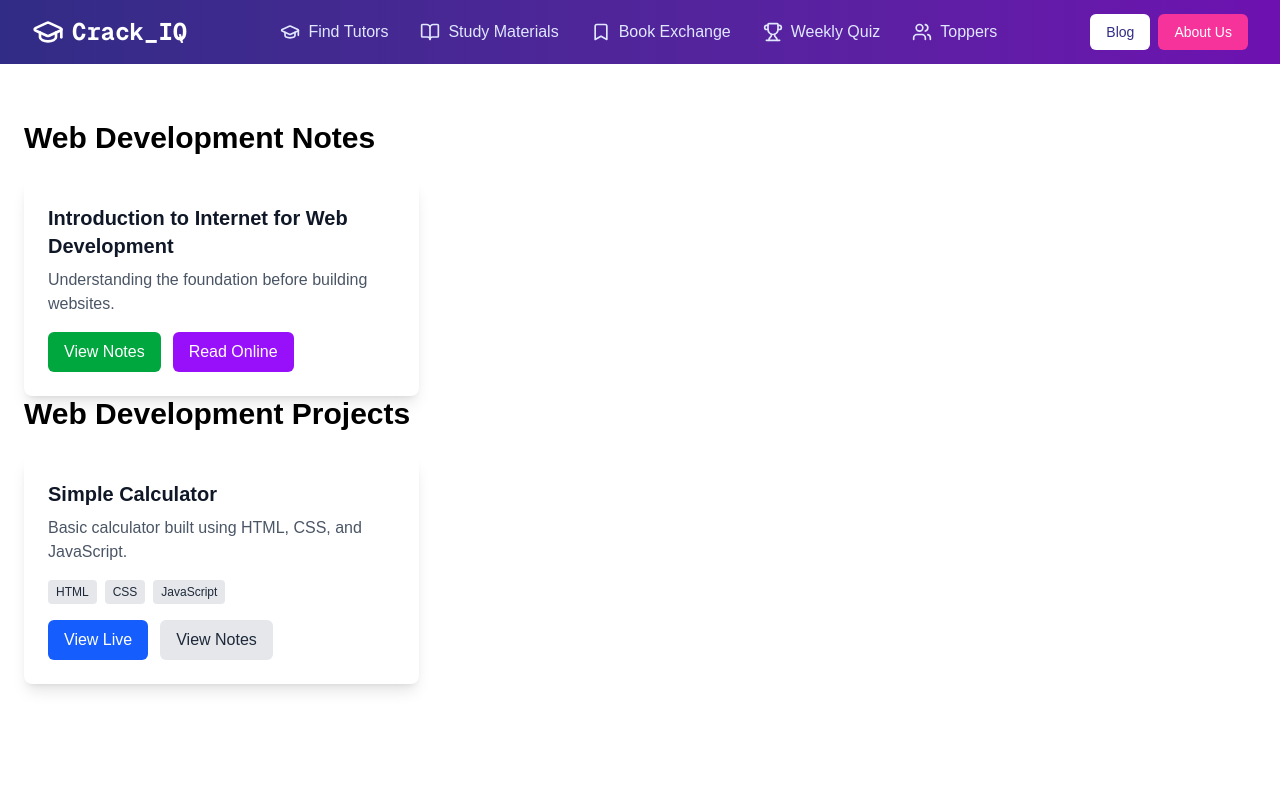
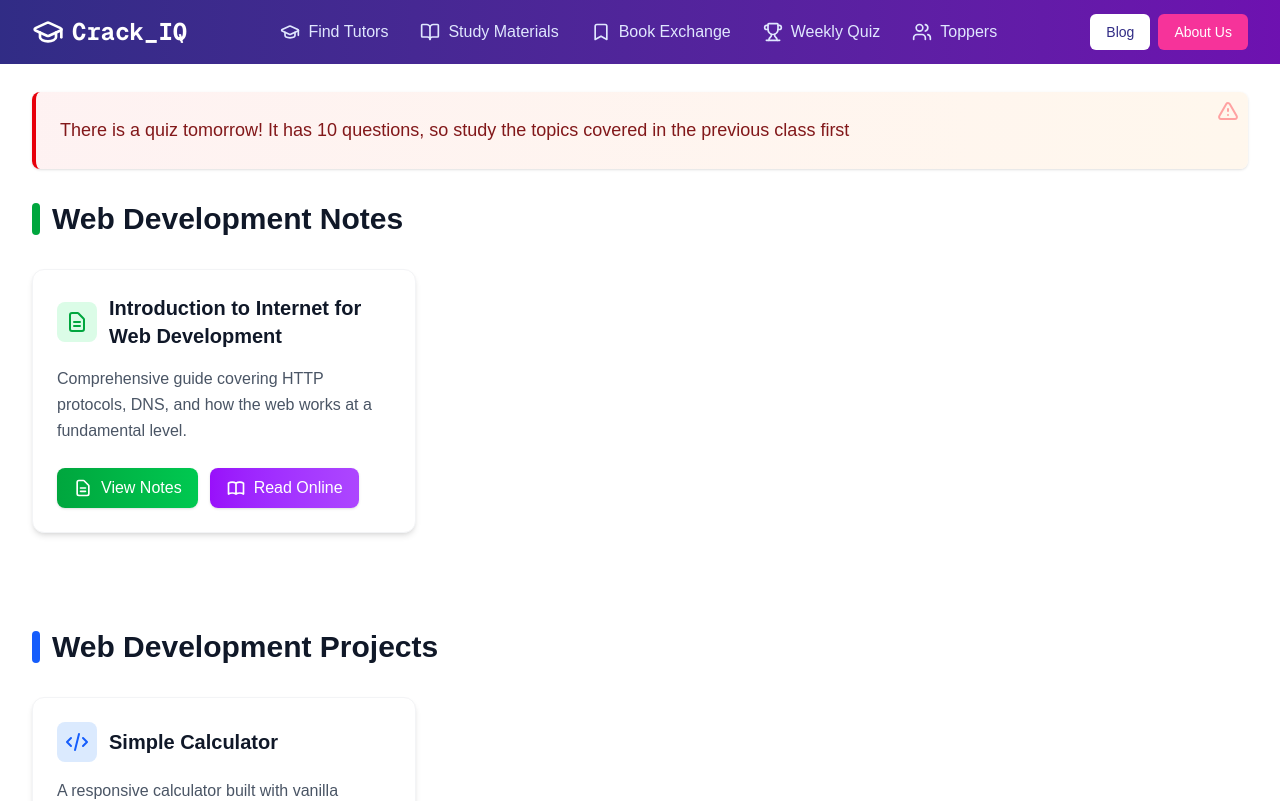
Before and after one commit to mrankit5575/mukundpur-Clent, a Next.js app: page /webdev in a window 1280 px wide. Shown: the top 801 px of the page. Built offline with nearby package versions, Linux system fonts and the light colour scheme.

Commit message:
udpate the web dev

```diff
--- a/src/app/webdev/page.jsx
+++ b/src/app/webdev/page.jsx
@@ -2,6 +2,31 @@
 
 import { motion } from 'framer-motion';
 import Link from 'next/link';
+
+// Announcement card component
+const AnnouncementCard = ({ message }) => {
+  if (!message) return null;
+
+  return (
+    <motion.div
+      initial={{ opacity: 0, y: -20 }}
+      animate={{ opacity: 1, y: 0 }}
+      transition={{
+        duration: 0.6,
+        ease: [0.16, 1, 0.3, 1]
+      }}
+      whileHover={{ scale: 1.01 }}
+      className="relative bg-gradient-to-r from-red-50 to-orange-50 border-l-4 border-red-600 text-red-900 p-6 mb-8 rounded-lg shadow-sm mt-15"
+    >
+      <div className="absolute top-2 right-2 text-red-300">
+        <svg xmlns="http://www.w3.org/2000/svg" className="h-6 w-6" fill="none" viewBox="0 0 24 24" stroke="currentColor">
+          <path strokeLinecap="round" strokeLinejoin="round" strokeWidth={2} d="M12 9v2m0 4h.01m-6.938 4h13.856c1.54 0 2.502-1.667 1.732-3L13.732 4c-.77-1.333-2.694-1.333-3.464 0L3.34 16c-.77 1.333.192 3 1.732 3z" />
+        </svg>
+      </div>
+      <p className="font-medium text-lg leading-relaxed">{message}</p>
+    </motion.div>
+  );
+};
 
 // Project card component
 const ProjectCard = ({ project, index }) => {
@@ -11,22 +36,38 @@ const ProjectCard = ({ project, index }) => {
     <motion.div
       initial={{ opacity: 0, y: 20 }}
       animate={{ opacity: 1, y: 0 }}
-      transition={{ duration: 0.5, delay: index * 0.1 }}
-      whileHover={{ y: -5 }}
-      className="bg-white rounded-lg shadow-lg overflow-hidden "
+      transition={{
+        duration: 0.6,
+        delay: index * 0.1,
+        ease: [0.16, 1, 0.3, 1]
+      }}
+      whileHover={{
+        y: -8,
+        boxShadow: "0 20px 25px -5px rgba(0, 0, 0, 0.1), 0 10px 10px -5px rgba(0, 0, 0, 0.04)"
+      }}
+      className="bg-white rounded-xl shadow-md overflow-hidden border border-gray-100 hover:border-gray-200 transition-all duration-300"
     >
       <div className="p-6">
-        <h3 className="text-xl font-bold text-gray-900 mb-2">{project.title}</h3>
-        <p className="text-gray-600 mb-4">{project.description}</p>
+        <div className="flex items-center mb-4">
+          <div className="bg-blue-100 p-2 rounded-lg mr-3">
+            <svg xmlns="http://www.w3.org/2000/svg" className="h-6 w-6 text-blue-600" fill="none" viewBox="0 0 24 24" stroke="currentColor">
+              <path strokeLinecap="round" strokeLinejoin="round" strokeWidth={2} d="M10 20l4-16m4 4l4 4-4 4M6 16l-4-4 4-4" />
+            </svg>
+          </div>
+          <h3 className="text-xl font-bold text-gray-900">{project.title}</h3>
+        </div>
 
-        <div className="flex flex-wrap gap-2 mb-4">
+        <p className="text-gray-600 mb-4 leading-relaxed">{project.description}</p>
+
+        <div className="flex flex-wrap gap-2 mb-6">
           {project.technologies.map((tech, i) => (
-            <span
+            <motion.span
               key={i}
-              className="px-2 py-1 bg-gray-200 text-gray-800 text-xs font-medium rounded"
+              whileHover={{ scale: 1.05 }}
+              className="px-3 py-1 bg-gray-100 text-gray-700 text-sm font-medium rounded-full"
             >
               {tech}
-            </span>
+            </motion.span>
           ))}
         </div>
 
@@ -35,8 +76,12 @@ const ProjectCard = ({ project, index }) => {
             <motion.div
               whileHover={{ scale: 1.05 }}
               whileTap={{ scale: 0.95 }}
-              className="px-4 py-2 bg-blue-600 text-white rounded-md cursor-pointer hover:bg-blue-700 transition-colors"
+              className="px-4 py-2 bg-gradient-to-r from-blue-600 to-blue-500 text-white rounded-lg cursor-pointer hover:from-blue-700 hover:to-blue-600 transition-all shadow-sm flex items-center"
             >
+              <svg xmlns="http://www.w3.org/2000/svg" className="h-5 w-5 mr-2" fill="none" viewBox="0 0 24 24" stroke="currentColor">
+                <path strokeLinecap="round" strokeLinejoin="round" strokeWidth={2} d="M15 12a3 3 0 11-6 0 3 3 0 016 0z" />
+                <path strokeLinecap="round" strokeLinejoin="round" strokeWidth={2} d="M2.458 12C3.732 7.943 7.523 5 12 5c4.478 0 8.268 2.943 9.542 7-1.274 4.057-5.064 7-9.542 7-4.477 0-8.268-2.943-9.542-7z" />
+              </svg>
               View Live
             </motion.div>
           </Link>
@@ -45,8 +90,11 @@ const ProjectCard = ({ project, index }) => {
             href={project.pdfLink}
             target="_blank"
             rel="noopener noreferrer"
-            className="px-4 py-2 bg-gray-200 text-gray-800 rounded-md hover:bg-gray-300 transition-colors"
+            className="px-4 py-2 bg-gray-100 text-gray-700 rounded-lg hover:bg-gray-200 transition-all shadow-sm flex items-center"
           >
+            <svg xmlns="http://www.w3.org/2000/svg" className="h-5 w-5 mr-2" fill="none" viewBox="0 0 24 24" stroke="currentColor">
+              <path strokeLinecap="round" strokeLinejoin="round" strokeWidth={2} d="M9 12h6m-6 4h6m2 5H7a2 2 0 01-2-2V5a2 2 0 012-2h5.586a1 1 0 01.707.293l5.414 5.414a1 1 0 01.293.707V19a2 2 0 01-2 2z" />
+            </svg>
             View Notes
           </a>
         </div>
@@ -63,21 +111,39 @@ const NoteCard = ({ note, index }) => {
     <motion.div
       initial={{ opacity: 0, y: 20 }}
       animate={{ opacity: 1, y: 0 }}
-      transition={{ duration: 0.5, delay: index * 0.1 }}
-      whileHover={{ y: -5 }}
-      className="bg-white rounded-lg shadow-lg overflow-hidden"
+      transition={{
+        duration: 0.6,
+        delay: index * 0.1,
+        ease: [0.16, 1, 0.3, 1]
+      }}
+      whileHover={{
+        y: -8,
+        boxShadow: "0 20px 25px -5px rgba(0, 0, 0, 0.1), 0 10px 10px -5px rgba(0, 0, 0, 0.04)"
+      }}
+      className="bg-white rounded-xl shadow-md overflow-hidden border border-gray-100 hover:border-gray-200 transition-all duration-300"
     >
       <div className="p-6">
-        <h3 className="text-xl font-bold text-gray-900 mb-2">{note.title}</h3>
-        <p className="text-gray-600 mb-4">{note.description}</p>
+        <div className="flex items-center mb-4">
+          <div className="bg-green-100 p-2 rounded-lg mr-3">
+            <svg xmlns="http://www.w3.org/2000/svg" className="h-6 w-6 text-green-600" fill="none" viewBox="0 0 24 24" stroke="currentColor">
+              <path strokeLinecap="round" strokeLinejoin="round" strokeWidth={2} d="M9 12h6m-6 4h6m2 5H7a2 2 0 01-2-2V5a2 2 0 012-2h5.586a1 1 0 01.707.293l5.414 5.414a1 1 0 01.293.707V19a2 2 0 01-2 2z" />
+            </svg>
+          </div>
+          <h3 className="text-xl font-bold text-gray-900">{note.title}</h3>
+        </div>
+
+        <p className="text-gray-600 mb-6 leading-relaxed">{note.description}</p>
 
         <div className="flex space-x-3">
           <a
             href={note.link}
             target="_blank"
             rel="noopener noreferrer"
-            className="px-4 py-2 bg-green-600 text-white rounded-md hover:bg-green-700 transition-colors inline-block"
+            className="px-4 py-2 bg-gradient-to-r from-green-600 to-green-500 text-white rounded-lg hover:from-green-700 hover:to-green-600 transition-all shadow-sm flex items-center"
           >
+            <svg xmlns="http://www.w3.org/2000/svg" className="h-5 w-5 mr-2" fill="none" viewBox="0 0 24 24" stroke="currentColor">
+              <path strokeLinecap="round" strokeLinejoin="round" strokeWidth={2} d="M9 12h6m-6 4h6m2 5H7a2 2 0 01-2-2V5a2 2 0 012-2h5.586a1 1 0 01.707.293l5.414 5.414a1 1 0 01.293.707V19a2 2 0 01-2 2z" />
+            </svg>
             View Notes
           </a>
 
@@ -86,8 +152,11 @@ const NoteCard = ({ note, index }) => {
               href={note.readLink}
               target="_blank"
               rel="noopener noreferrer"
-              className="px-4 py-2 bg-purple-600 text-white rounded-md hover:bg-purple-700 transition-colors inline-block"
+              className="px-4 py-2 bg-gradient-to-r from-purple-600 to-purple-500 text-white rounded-lg hover:from-purple-700 hover:to-purple-600 transition-all shadow-sm flex items-center"
             >
+              <svg xmlns="http://www.w3.org/2000/svg" className="h-5 w-5 mr-2" fill="none" viewBox="0 0 24 24" stroke="currentColor">
+                <path strokeLinecap="round" strokeLinejoin="round" strokeWidth={2} d="M12 6.253v13m0-13C10.832 5.477 9.246 5 7.5 5S4.168 5.477 3 6.253v13C4.168 18.477 5.754 18 7.5 18s3.332.477 4.5 1.253m0-13C13.168 5.477 14.754 5 16.5 5c1.747 0 3.332.477 4.5 1.253v13C19.832 18.477 18.247 18 16.5 18c-1.746 0-3.332.477-4.5 1.253" />
+              </svg>
               Read Online
             </a>
           )}
@@ -99,49 +168,70 @@ const NoteCard = ({ note, index }) => {
 
 // Page component
 export default function WebdevPage() {
+  const announcement = 'There is a quiz tomorrow! It has 10 questions, so study the topics covered in the previous class first';
+
   const projects = [
     {
       title: 'Simple Calculator',
-      description: 'Basic calculator built using HTML, CSS, and JavaScript.',
-      technologies: ['HTML', 'CSS', 'JavaScript'],
+      description: 'A responsive calculator built with vanilla JavaScript that performs basic arithmetic operations with a clean UI design.',
+      technologies: ['HTML5', 'CSS3', 'JavaScript', 'Responsive Design'],
       link: 'https://astonishing-sundae-5d6960.netlify.app/',
-      pdfLink:
-        'https://drive.google.com/file/d/17iUHo_7oRtRwodAK4ymo6DozurdPEa7o/view?usp=sharing',
+      pdfLink: 'https://drive.google.com/file/d/17iUHo_7oRtRwodAK4ymo6DozurdPEa7o/view?usp=sharing',
     },
+
   ];
 
   const notes = [
     {
       title: 'Introduction to Internet for Web Development',
-      description: 'Understanding the foundation before building websites.',
+      description: 'Comprehensive guide covering HTTP protocols, DNS, and how the web works at a fundamental level.',
       link: 'https://drive.google.com/file/d/10wsMd6Lbxjllrx7PO8I6GALupsxws4kA/view?usp=drive_link',
-      readLink: 'https://developer.mozilla.org/en-US/docs/Web/HTTP/Guides/Overview', // New link for reading directly
+      readLink: 'https://developer.mozilla.org/en-US/docs/Web/HTTP/Guides/Overview',
     },
-    // {
-    //   title: 'Second Class Notes',
-    //   description: 'CSS basics, selectors and styling a webpage.',
-    //   link: 'https://drive.google.com/file/d/your-second-class-link/view?usp=sharing',
-    //   readLink: 'https://example.com/second-class-read-online',
-    // },
+
   ];
 
   return (
-    <div className="p-6">
+    <div className="max-w-7xl mx-auto px-4 sm:px-6 lg:px-8 py-8">
+      {/* Announcement Section */}
+      <AnnouncementCard message={announcement} />
+
       {/* Notes Section */}
-      <h1 className="text-3xl font-bold mb-6 mt-24">Web Development Notes</h1>
-      <div className="grid gap-6 md:grid-cols-2 lg:grid-cols-3">
+      <motion.div
+        initial={{ opacity: 0 }}
+        animate={{ opacity: 1 }}
+        transition={{ delay: 0.2 }}
+      >
+        <div className="flex items-center mb-8">
+          <div className="w-2 h-8 bg-green-600 rounded-full mr-3"></div>
+          <h1 className="text-3xl font-bold text-gray-900">Web Development Notes</h1>
+        </div>
+
+        <div className="grid gap-8 md:grid-cols-2 lg:grid-cols-3">
           {notes.map((note, index) => (
             <NoteCard key={index} note={note} index={index} />
           ))}
         </div>
+      </motion.div>
 
       {/* Projects Section */}
-      <h1 className="text-3xl font-bold mb-6">Web Development Projects</h1>
-      <div className="grid gap-6 md:grid-cols-2 lg:grid-cols-3 mb-16">
+      <motion.div
+        initial={{ opacity: 0 }}
+        animate={{ opacity: 1 }}
+        transition={{ delay: 0.4 }}
+        className="mt-24"
+      >
+        <div className="flex items-center mb-8">
+          <div className="w-2 h-8 bg-blue-600 rounded-full mr-3"></div>
+          <h1 className="text-3xl font-bold text-gray-900">Web Development Projects</h1>
+        </div>
+
+        <div className="grid gap-8 md:grid-cols-2 lg:grid-cols-3 mb-16">
           {projects.map((proj, index) => (
             <ProjectCard key={index} project={proj} index={index} />
           ))}
         </div>
+      </motion.div>
     </div>
   );
 }
```
Lines whose indentation alone changed are shown as unchanged.
